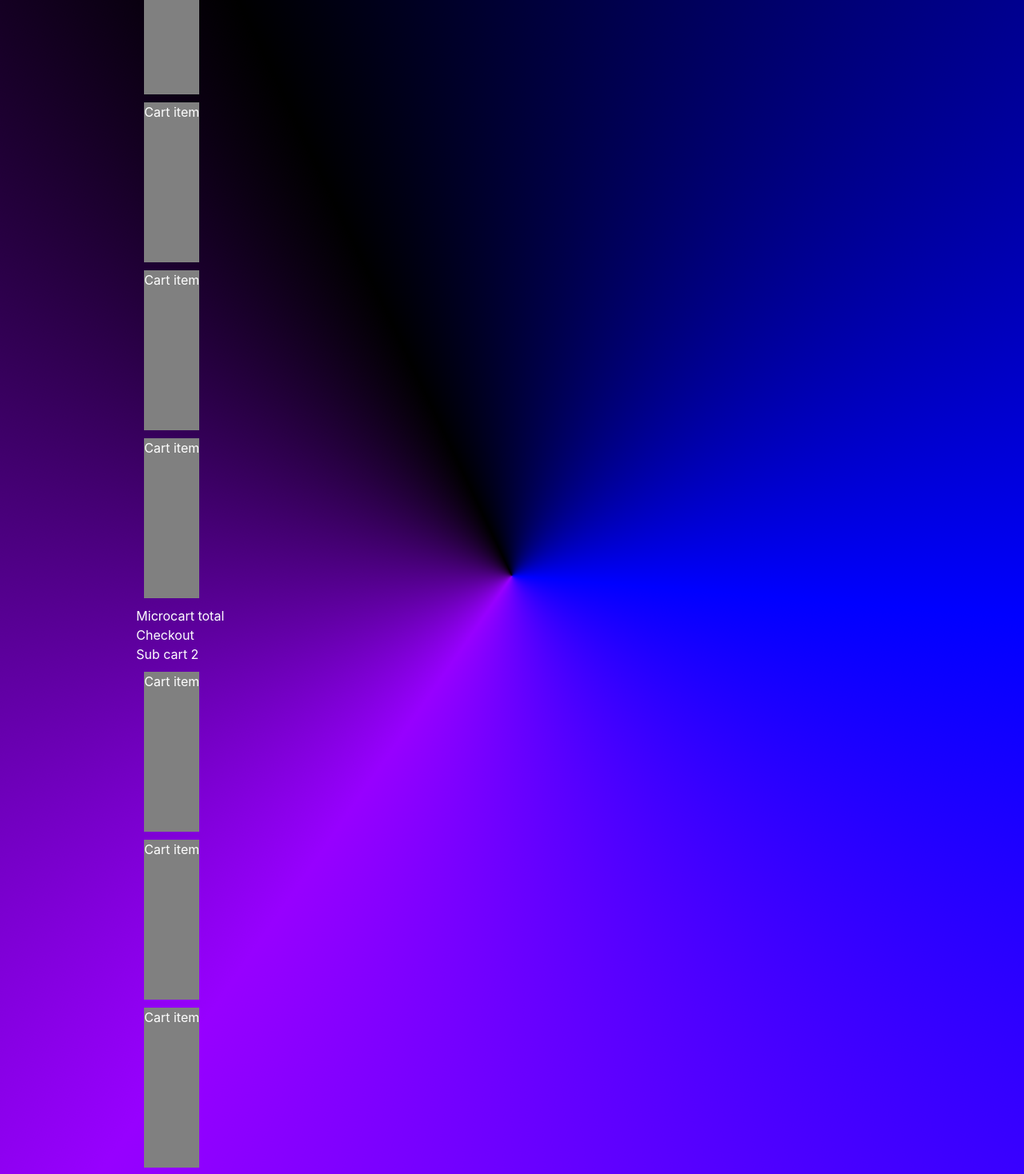
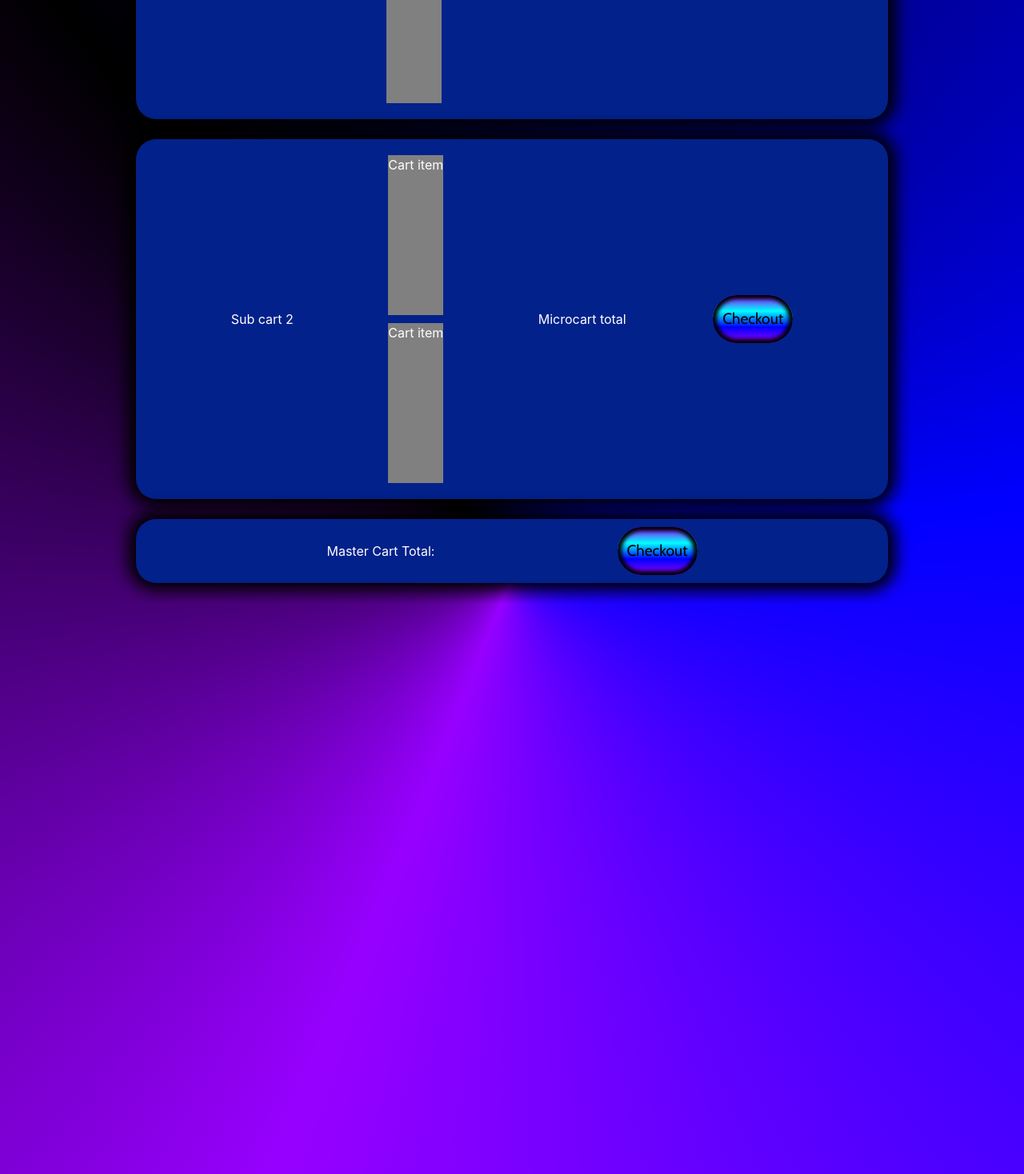
Before and after one commit to trickell/microcart, a Next.js app: page /cart in a window 1280 px wide. Shown: the part 480-1948 px from the top of the page at 80% size. After the commit the page ends 1234 px from the top, so only its background shows below. Built offline with nearby package versions, Linux system fonts and the light colour scheme.

Commit message:
-cart page styling edited

```diff
--- a/src/app/cart/page.js
+++ b/src/app/cart/page.js
@@ -10,35 +10,32 @@ export default function Cart () {
 
 
 
-        <div className="favorites">Sub cart 1
+        <div className="favorites profile_wrapper">Sub cart 1
             <div>
                 <div className="placeholderbox">Cart item</div>
                 <div className="placeholderbox">Cart item</div>
-                <div className="placeholderbox">Cart item</div>
-                <div className="placeholderbox">Cart item</div>
-                <div className="placeholderbox">Cart item</div>
+
             </div>
             <h2>Microcart total</h2>
 
-            <button>Checkout</button>
+            <button className="dash-btn">Checkout</button>
         </div>
 
-        <div className="favorites">Sub cart 2
+        <div className="favorites profile_wrapper">Sub cart 2
             <div>
                 <div className="placeholderbox">Cart item</div>
                 <div className="placeholderbox">Cart item</div>
-                <div className="placeholderbox">Cart item</div>
-                <div className="placeholderbox">Cart item</div>
-                <div className="placeholderbox">Cart item</div>
+
             </div>
             <h2>Microcart total</h2>
 
-            <button>Checkout</button>
+            <button className="dash-btn">Checkout</button>
         </div>
+        <div className="profile_wrapper">
         <h1>Master Cart Total:</h1>
 
-            <button>Checkout</button>
-
+        <button className="dash-btn">Checkout</button>
+        </div>
     </div>
 )
 }
--- a/src/app/index.scss
+++ b/src/app/index.scss
@@ -647,3 +647,7 @@ body {
     background: linear-gradient(to right, rgba(0, 0, 0), rgba(255, 255, 255));
     border-radius: 16px;
   }
+
+/* ===============
+    CART PAGE
+ ================ */
```
